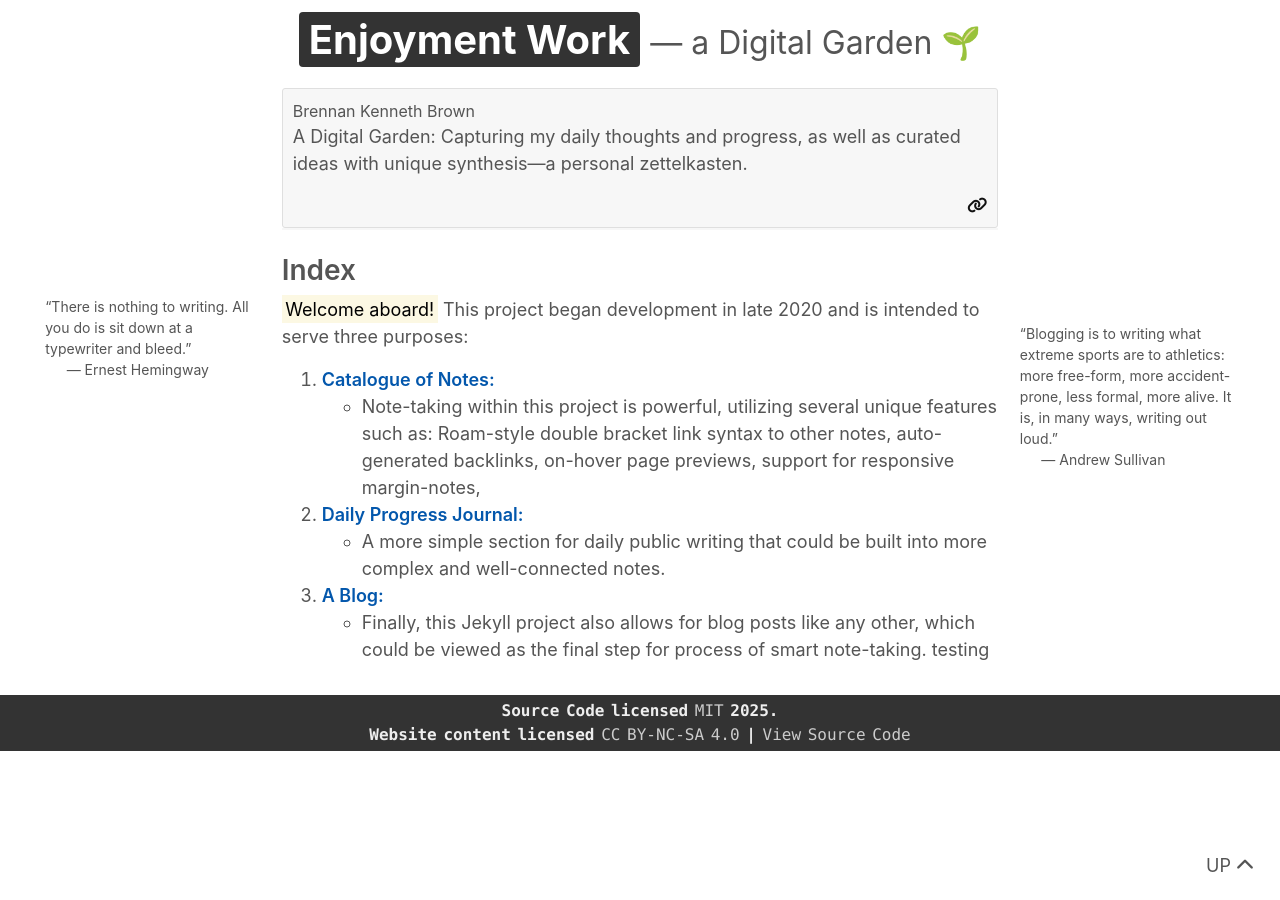
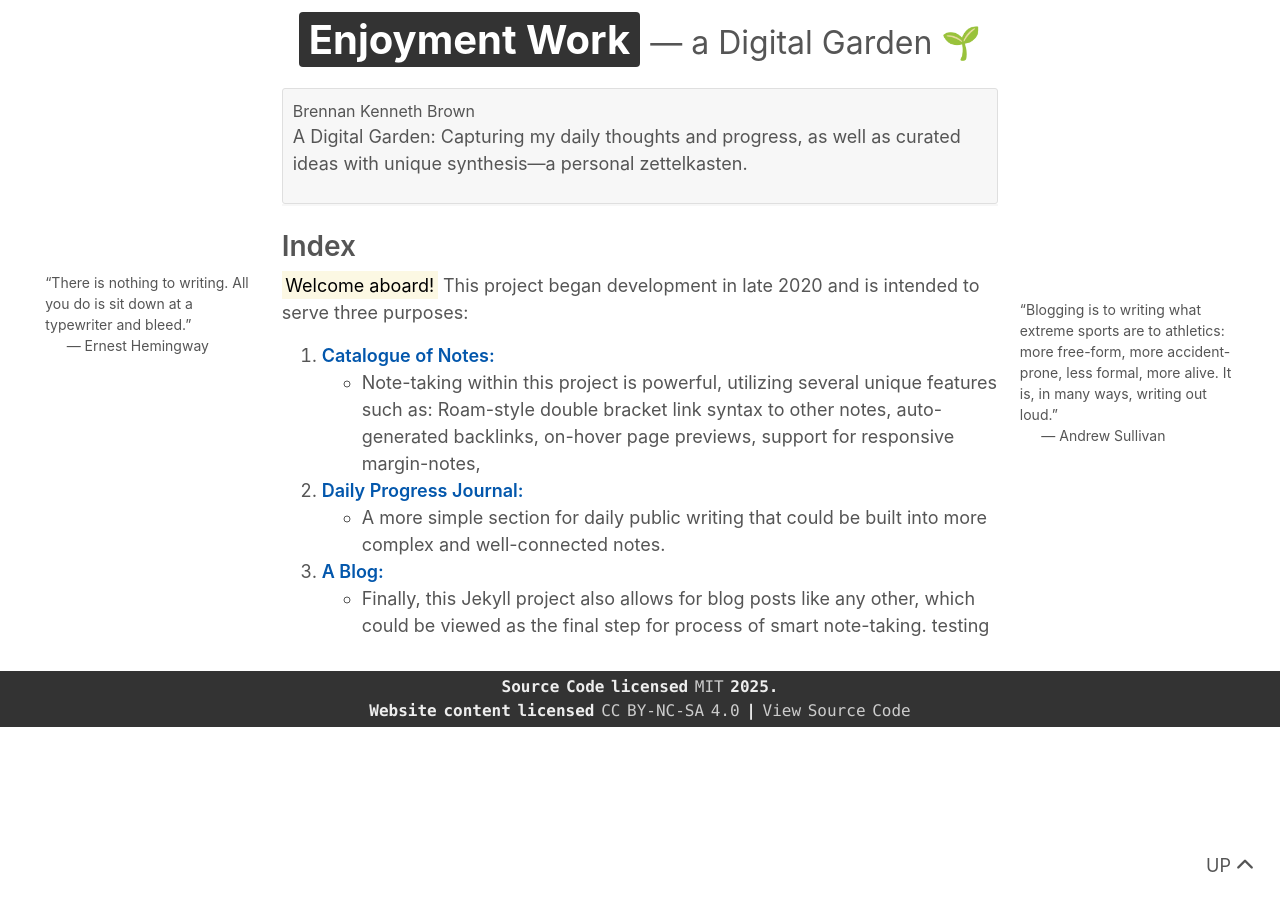
Before and after one commit to jyoiyer/digitaldialectics, a Jekyll site: the page built from index.md, in a window 1280 px wide. Built offline with Jekyll 4.4.1, drawn with Linux system fonts in a browser that asks for light colours; nearby versions of some CDN libraries.

Commit message:
Update header.html

```diff
--- a/_includes/header.html
+++ b/_includes/header.html
@@ -20,7 +20,6 @@
                 <p>{{site.description}}</p>
             </div>
             <div class="link-to-notes text-right">
-                <i class="fas fa-link"></i>
             </div>
         </div>
     </div>
```
